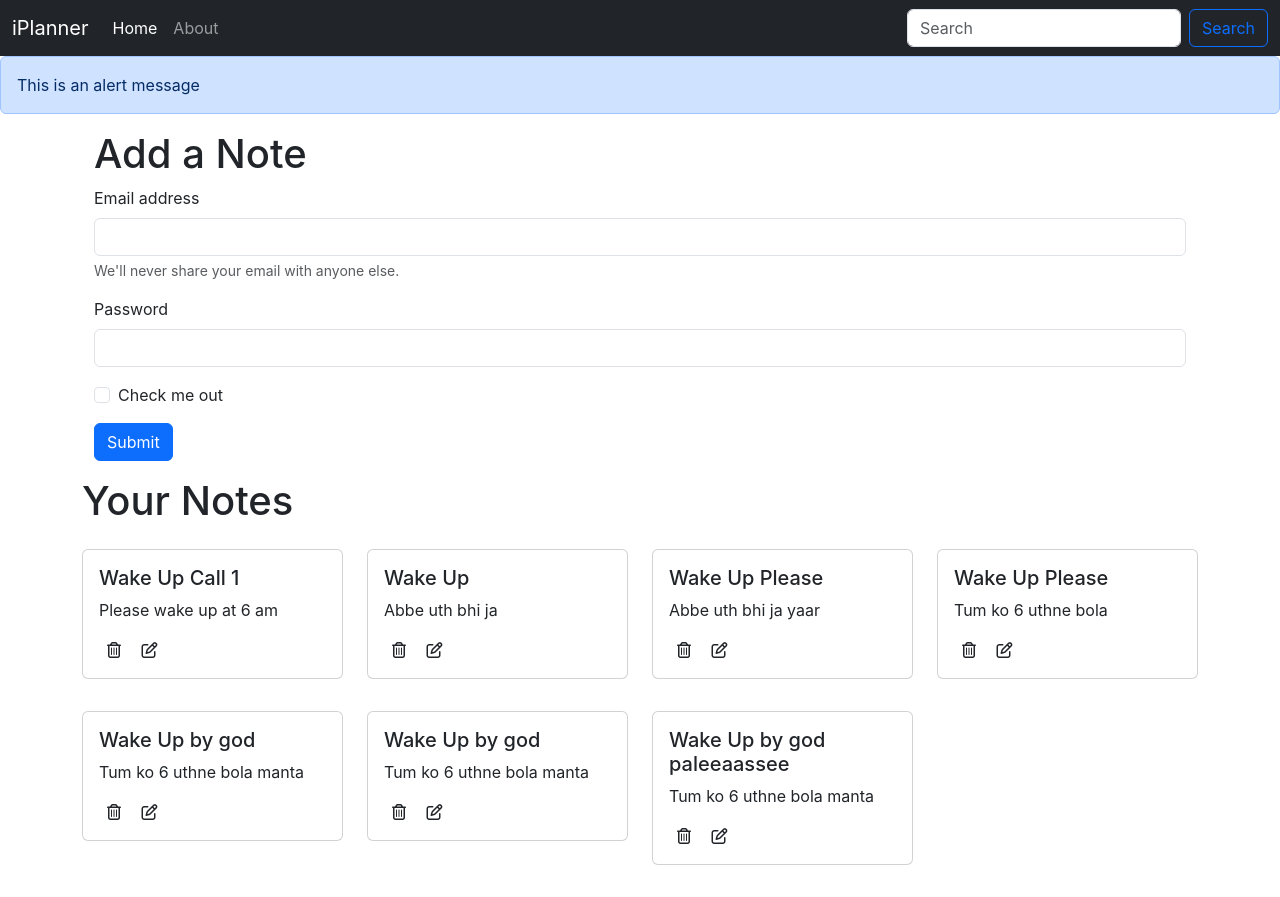
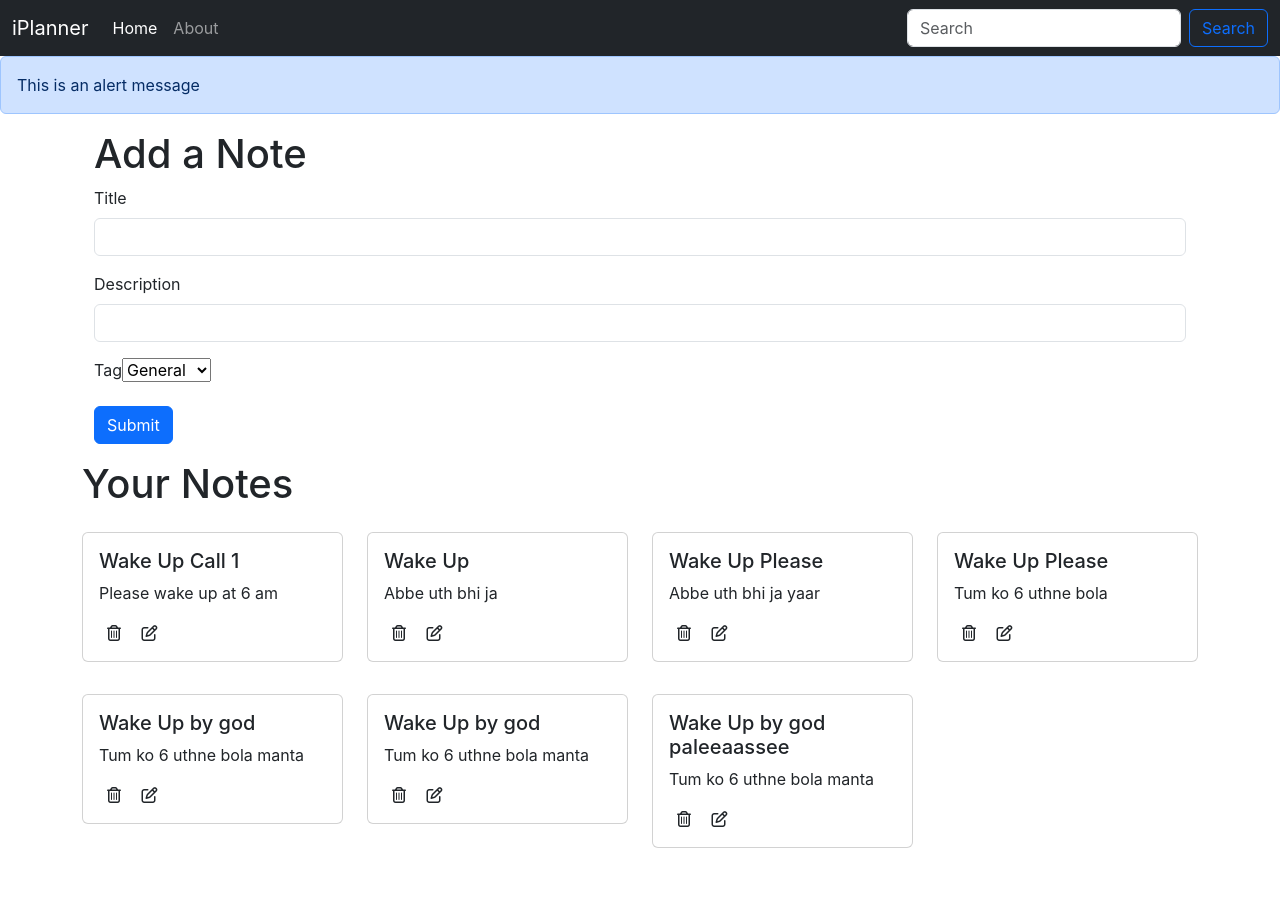
Before and after one commit to AmmaraKhan19/iplanner, a React (Create React App) app in the folder client/: page / in a window 1280 px wide. Built offline with nearby package versions, Linux system fonts and the light colour scheme; the HTML template or start-up script is replaced by a standard one.

Commit message:
Add Note component and functionality clientside

```diff
--- /dev/null
+++ b/client/src/components/AddNote.js
@@ -0,0 +1,49 @@
+import React, { useContext, useState } from 'react'
+import noteContext from '../context/notes/noteContext'; // to use notecontext
+
+const AddNote = () => {
+     const context = useContext(noteContext);
+     // destructuring
+     const { addNote } = context;
+     // create function to add note
+     const handleAddNote = (e)=>{
+          // to prevent page reload
+          e.preventDefault();
+          // to take user input
+          addNote(note.title, note.description, note.tag);
+     }
+     // onchange function toset user changes
+     const [note, setNote] = useState({title: "", description: "", tag: ""})
+     const onchange = (e) =>{
+          setNote({...note, [e.target.name]: e.target.value });
+     }
+     return (
+          <div>
+               <div className="container my-3">
+                    <h1>Add a Note</h1>
+                    <form>
+                         <div className="mb-3">
+                              <label htmlFor="title" className="form-label">Title</label>
+                              <input type="text" className="form-control" id="title" name="title" aria-describedby="emailHelp" onChange={onchange} />
+                         </div>
+                         <div className="mb-3">
+                              <label htmlFor="description" className="form-label">Description</label>
+                              <input type="text" className="form-control" id="description" name="description" onChange={onchange} />
+                         </div>
+                         <div className="mb-3">
+                              <label className="form-label" htmlFor="tag">Tag</label>
+                              <select id='tag'>
+                                   <option name="general" value="general" defaultValue="general">General</option>
+                                   <option name="personal" value="personal">Personal</option>
+                                   <option name="learning" value="learning">Learning</option>
+                                   <option name="personal" value="personal">Personal</option>
+                              </select>
+                         </div>
+                         <button type="submit" className="btn btn-primary" onClick={handleAddNote}>Submit</button>
+                    </form>
+               </div>
+          </div>
+     )
+}
+
+export default AddNote
--- a/client/src/components/Alert.js
+++ b/client/src/components/Alert.js
@@ -3,7 +3,7 @@
 const Alert = (props) => {
   return (
      <div>
-          <div className="alert alert-primary" role="alert">
+          <div className="alert alert-primary alert-dismissible fade show" role="alert">
                {props.message}
           </div>
      </div>
--- a/client/src/components/Home.js
+++ b/client/src/components/Home.js
@@ -4,25 +4,6 @@
 export const Home = () => {
   return (
     <div>
-      <div className="container my-3">
-        <h1>Add a Note</h1>
-        <form>
-          <div className="mb-3">
-            <label htmlFor="exampleInputEmail1" className="form-label">Email address</label>
-            <input type="email" className="form-control" id="exampleInputEmail1" aria-describedby="emailHelp" />
-            <div id="emailHelp" className="form-text">We'll never share your email with anyone else.</div>
-          </div>
-          <div className="mb-3">
-            <label htmlFor="exampleInputPassword1" className="form-label">Password</label>
-            <input type="password" className="form-control" id="exampleInputPassword1" />
-          </div>
-          <div className="mb-3 form-check">
-            <input type="checkbox" className="form-check-input" id="exampleCheck1" />
-            <label className="form-check-label" htmlFor="exampleCheck1">Check me out</label>
-          </div>
-          <button type="submit" className="btn btn-primary">Submit</button>
-        </form>
-      </div>
       {/* display all notes */}
       <Notes />
     </div>
--- a/client/src/components/Notes.js
+++ b/client/src/components/Notes.js
@@ -1,18 +1,22 @@
 import React, { useContext } from 'react';
 import noteContext from '../context/notes/noteContext'; // to use notecontext
+import AddNote from './AddNote';
 import NoteItem from './NoteItem';
 
 const Notes = () => {
      const context = useContext(noteContext);
      // destructuring
-     const { notes, setNotes } = context;
+     const { notes } = context;
      return (
-          <div className="row my-3">
-               <h1>Your Notes</h1>
-               {notes.map((note) => {
-                    return <NoteItem note={note} key={note._id}/>
-               })}
-          </div>
+          <>
+               <AddNote />
+               <div className="row my-3">
+                    <h1>Your Notes</h1>
+                    {notes.map((note) => {
+                         return <NoteItem note={note} key={note._id} />
+                    })}
+               </div>
+          </>
      )
 }
 
--- a/client/src/context/notes/NoteState.js
+++ b/client/src/context/notes/NoteState.js
@@ -69,12 +69,35 @@
           "__v": 0
         }
       ]
-
+      // view notes
       const [notes, setNotes] = useState(notesInitial);
 
+      // Add a note
+      const addNote = (title, description, tag) =>{
+        // TODD API calls
+        console.log("Adding a new note");
+        const note = {
+          "_id": "6417295befea13cbda5jcc294",
+          "user": "641177066223b40hjhfbf4b13a5",
+          "title": title,
+          "description": description,
+          "tag": tag,
+          "date": "2023-03-19T15:25:15.356Z",
+          "__v": 0
+        };
+        setNotes(notes.concat(note));
+      }
+      // Delete a note
+      const deleteNote = (id) =>{
+
+      }
+      // Edit a note
+      const editNote = (id) =>{
+
+      }
 
     return(
-     <NoteContext.Provider value={{notes, setNotes}}>
+     <NoteContext.Provider value={{notes, addNote, deleteNote, editNote}}>
           { props.children }
      </NoteContext.Provider>
     )
```
